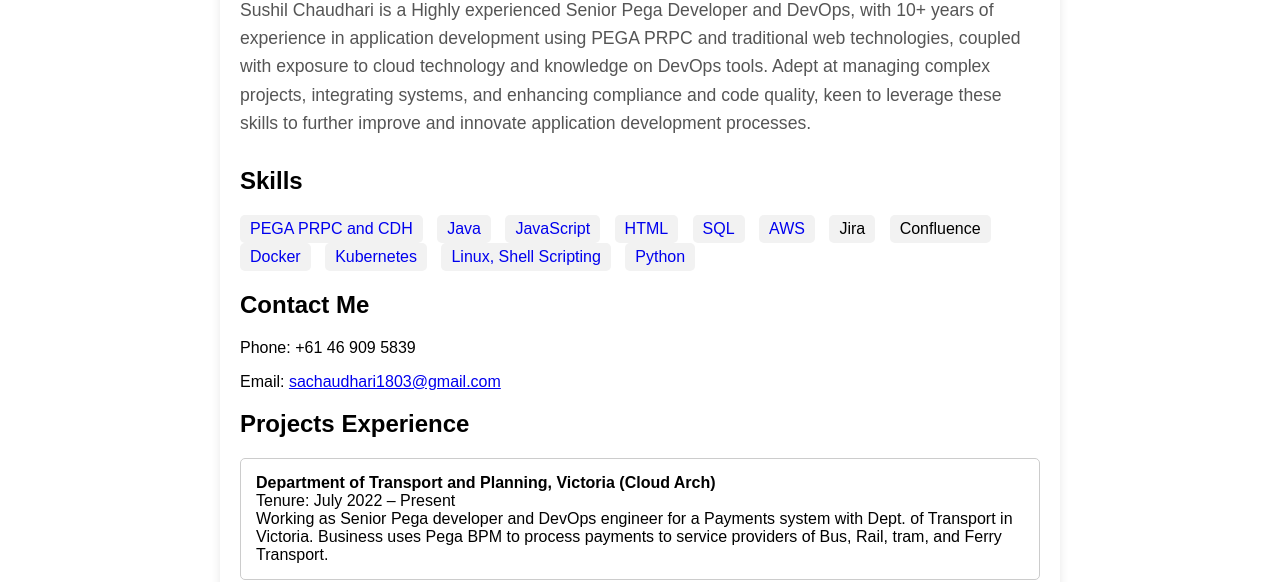
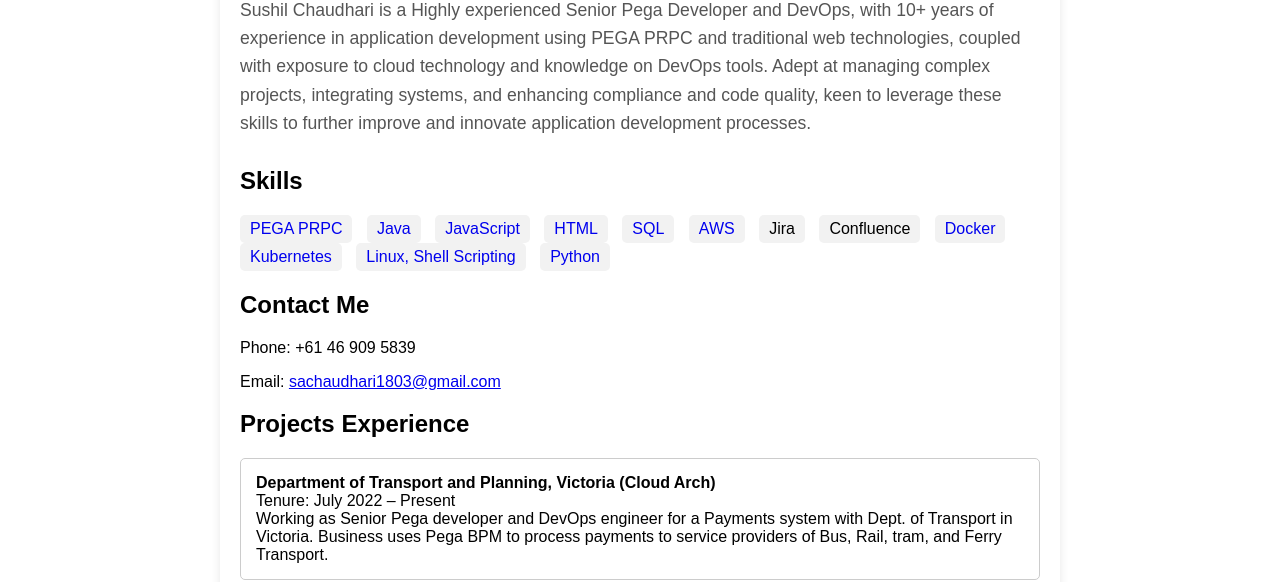
Before and after one commit to csushildev/FirstRepo, a plain HTML site: page index.html in a window 1280 px wide. Shown: the part 237-819 px from the top of the page. Drawn offline with Linux system fonts and the light colour scheme.

Commit message:
Update index.html

```diff
--- a/index.html
+++ b/index.html
@@ -24,8 +24,8 @@
     <section class="skills">
       <h2>Skills</h2>
       <ul>
-        <li><a href="https://github.com/csushildev/Pega" style="text-decoration:none">PEGA PRPC and CDH</a></li>
-        <li><a href="https://github.com/csushildev/java" style="text-decoration:none">Java</a></li>
+        <li><a href="https://drive.google.com/file/d/1oXe6HWAlC6vEbOUJiS8Uhg7V0BJfhe17/view?usp=drive_link" style="text-decoration:none">PEGA PRPC</a></li>
+        <li><a href="https://docs.google.com/document/d/1D-AFRL1QA-qTxRInYhW8M90jxAW7Hz8ozXiyiLA5yYQ/edit?usp=drive_link" style="text-decoration:none">Java</a></li>
         <li><a href="https://github.com/csushildev/vuejs" style="text-decoration:none">JavaScript</li>
         <li><a href="https://github.com/csushildev/Introduction" style="text-decoration:none">HTML</a></li>
         <li><a href="https://github.com/csushildev/sql" style="text-decoration:none">SQL</a></li>
```
